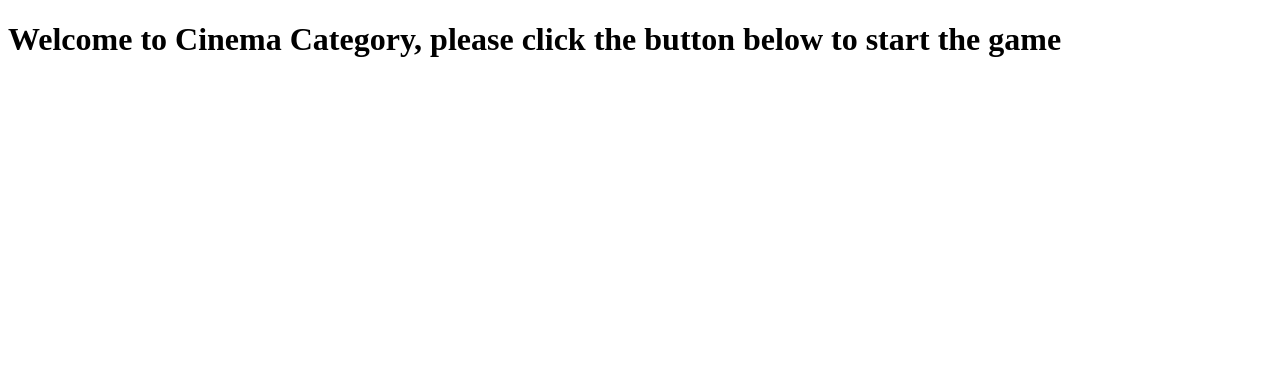
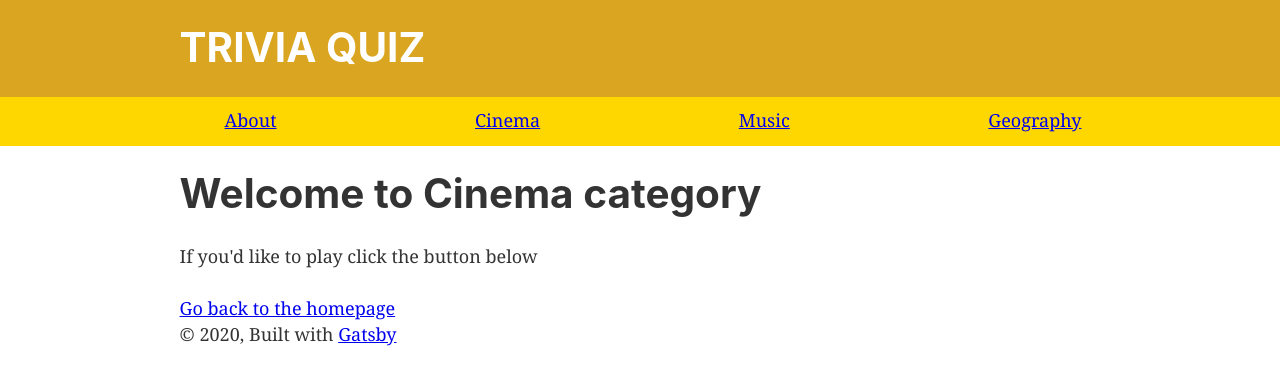
Before and after one commit to dilmurodb/trivia-gatsby, a Gatsby site in the folder trivia/: page /Cinema in a window 1280 px wide. Built offline with nearby package versions, Linux system fonts and the light colour scheme; Gatsby itself is replaced by a stand-in of ours.

Commit message:
created menu bar and added a photo to home page

```diff
--- a/trivia/src/components/header.js
+++ b/trivia/src/components/header.js
@@ -6,7 +6,7 @@ const Header = ({ siteTitle }) => (
   <header
     style={{
       background: `goldenrod`,
-      marginBottom: `1.45rem`,
+      marginBottom: `0`,
     }}
   >
     <div
--- a/trivia/src/components/image.js
+++ b/trivia/src/components/image.js
@@ -16,7 +16,7 @@ import Img from "gatsby-image"
 const Image = () => {
   const data = useStaticQuery(graphql`
     query {
-      placeholderImage: file(relativePath: { eq: "gatsby-astronaut.png" }) {
+      placeholderImage: file(relativePath: { eq: "trivia.png" }) {
         childImageSharp {
           fluid(maxWidth: 300) {
             ...GatsbyImageSharpFluid
--- a/trivia/src/components/layout.js
+++ b/trivia/src/components/layout.js
@@ -10,6 +10,7 @@ import PropTypes from "prop-types"
 import { useStaticQuery, graphql } from "gatsby"
 
 import Header from "./header"
+import Menu from "./menu"
 import "./layout.css"
 
 const Layout = ({ children }) => {
@@ -26,6 +27,7 @@ const Layout = ({ children }) => {
   return (
     <>
       <Header siteTitle={data.site.siteMetadata.title} />
+      <Menu />
       <div
         style={{
           margin: `0 auto`,
--- /dev/null
+++ b/trivia/src/components/menu.js
@@ -0,0 +1,34 @@
+import React from "react"
+import Link from "gatsby-link"
+
+const Menu = () => (
+  <div
+    style={{
+      background: `gold`,
+      paddingTop: `10px`,
+    }}
+  >
+    <ul
+      style={{
+        listStyle: `none`,
+        display: `flex`,
+        justifyContent: `space-evenly`,
+      }}
+    >
+      <li>
+        <Link to="/about">About</Link>
+      </li>
+      <li>
+        <Link to="/cinema">Cinema</Link>
+      </li>
+      <li>
+        <Link to="/music">Music</Link>
+      </li>
+      <li>
+        <Link to="/geography">Geography</Link>
+      </li>
+    </ul>
+  </div>
+)
+
+export default Menu
--- a/trivia/src/pages/Cinema.js
+++ b/trivia/src/pages/Cinema.js
@@ -1,14 +1,16 @@
 import React from "react"
+import { Link } from "gatsby"
 
-const CinemaPage = () => {
-  return (
-    <div>
-      <h1>
-        Welcome to Cinema Category, please click the button below to start the
-        game
-      </h1>
-    </div>
-  )
-}
+import Layout from "../components/layout"
+import SEO from "../components/seo"
+
+const CinemaPage = () => (
+  <Layout>
+    <SEO title="Cinema page" />
+    <h1>Welcome to Cinema category</h1>
+    <p>If you'd like to play click the button below</p>
+    <Link to="/">Go back to the homepage</Link>
+  </Layout>
+)
 
 export default CinemaPage
--- /dev/null
+++ b/trivia/src/pages/about.js
@@ -0,0 +1,16 @@
+import React from "react"
+import { Link } from "gatsby"
+
+import Layout from "../components/layout"
+import SEO from "../components/seo"
+
+const CinemaPage = () => (
+  <Layout>
+    <SEO title="Cinema page" />
+    <h1>Welcome to Trivia Quiz About page</h1>
+    <p>If you'd like to play click the button below</p>
+    <Link to="/">Go back to the homepage</Link>
+  </Layout>
+)
+
+export default CinemaPage
--- a/trivia/src/pages/index.js
+++ b/trivia/src/pages/index.js
@@ -11,7 +11,7 @@ const IndexPage = () => (
     <h1>Welcome to Trivia Quiz</h1>
     <p>If you'd like to start, please click on one of the categories above.</p>
     <p>Now go build something great.</p>
-    <div style={{ maxWidth: `300px`, marginBottom: `1.45rem` }}>
+    <div style={{ maxWidth: `900px`, marginBottom: `1.45rem` }}>
       <Image />
     </div>
     <Link to="/page-2/">Go to page 2</Link>
```
Also changed, not shown: trivia/src/pages/geography.js (added, +16 -0 lines), trivia/src/pages/music.js (added, +16 -0 lines), 1 other file.
